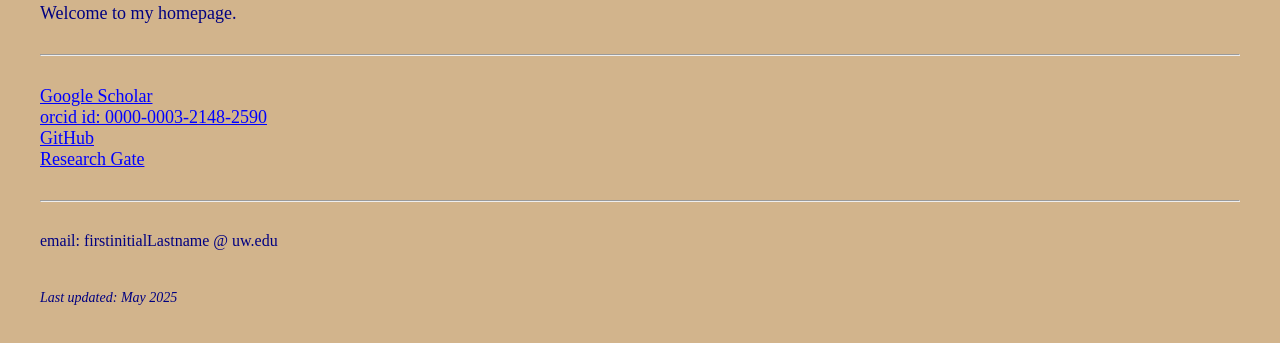
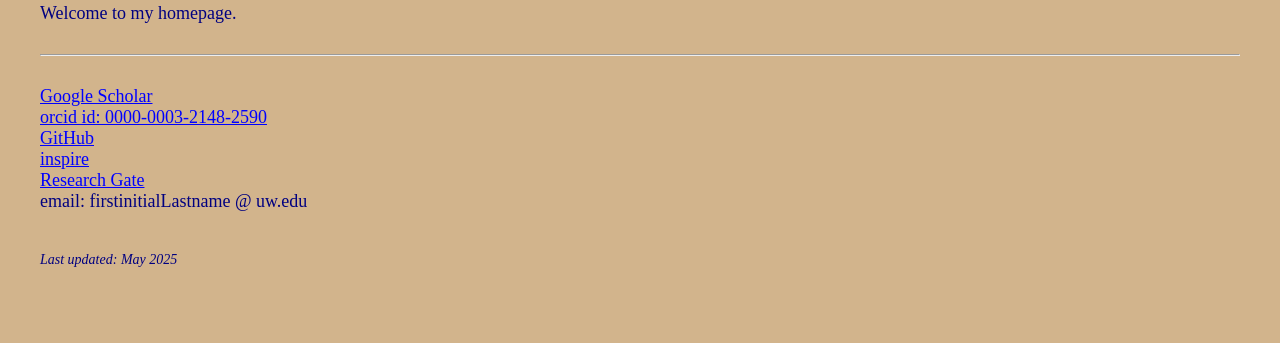
Before and after one commit to BamyaRhaskar/ramyabhaskar.github.io, a plain HTML site: page index.html in a window 1280 px wide. Shown: the part 103-446 px from the top of the page. Drawn offline with Linux system fonts and the light colour scheme.

Commit message:
Update index.html

```diff
--- a/index.html
+++ b/index.html
@@ -54,8 +54,9 @@
     <a href="https://scholar.google.com/citations?user=ZWip71kAAAAJ&hl=en" target="_blank">Google Scholar</a><br />
     <a href="https://orcid.org/0000-0003-2148-2590" target="_blank">orcid id: 0000-0003-2148-2590</a><br />
     <a href="https://github.com/BamyaRhaskar" target="_blank">GitHub</a><br />
+    <a href="https://inspirehep.net/authors/2572066" target="_blank">inspire</a><br />
     <a href="https://www.researchgate.net/profile/Ramya-Bhaskar" target="_blank">Research Gate</a><br />
-    <hr />
+<!--     <hr /> -->
     email: firstinitialLastname @ uw.edu
   </p>
 
```
